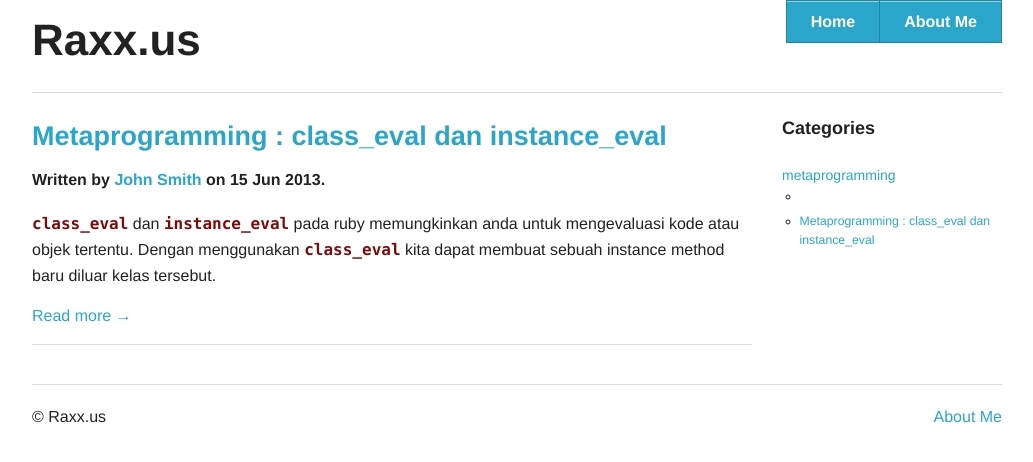
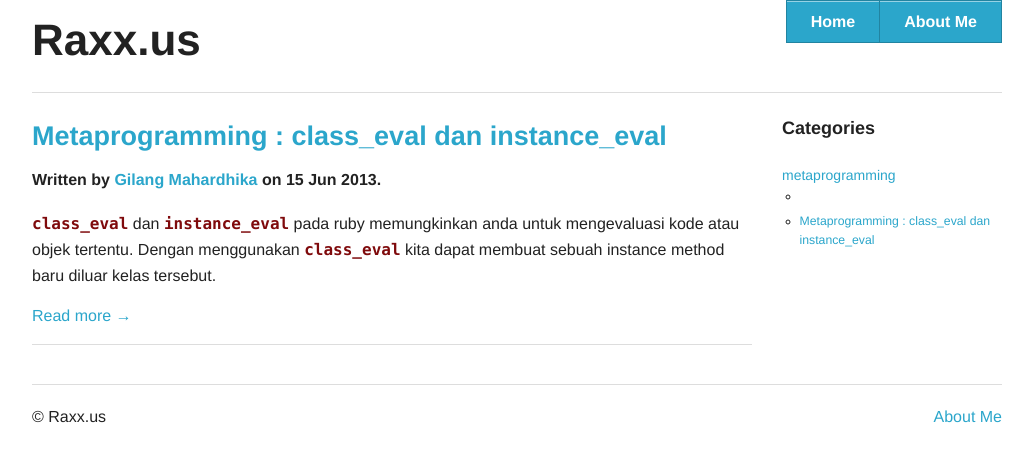
Before and after one commit to gilangmahardhika/gilangmahardhika.github.io, a Jekyll site: the page built from index.html, in a window 1280 px wide. Shown: the top 462 px of the page, without its empty margins (123-1156 px from the left). Built offline with Jekyll 4.4.1, drawn with Linux system fonts in a browser that asks for light colours.

Commit message:
change home

```diff
--- a/index.html
+++ b/index.html
@@ -8,7 +8,7 @@ title: Raxx.us
     <h3>
       <a href="{{ post.url }}">{{ post.title }}</a>
     </h3>
-    <h6>Written by <a href="#">John Smith</a> on {{ post.date | date_to_string }}.</h6>
+    <h6>Written by <a href="#">Gilang Mahardhika</a> on {{ post.date | date_to_string }}.</h6>
     <p>
       {{ post.excerpt }}
       <a href="{{ post.url }}">Read more &rarr;</a>
```
